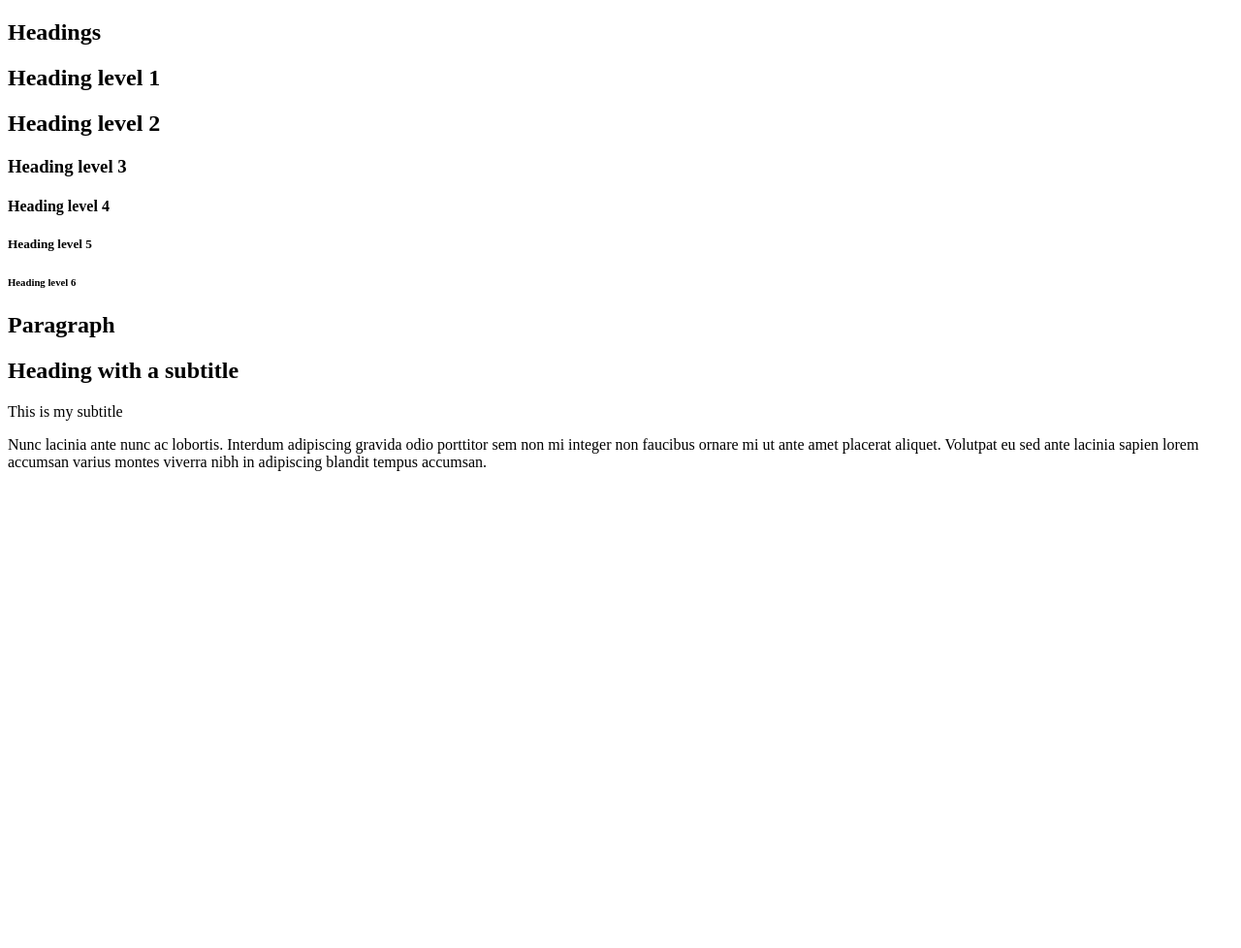
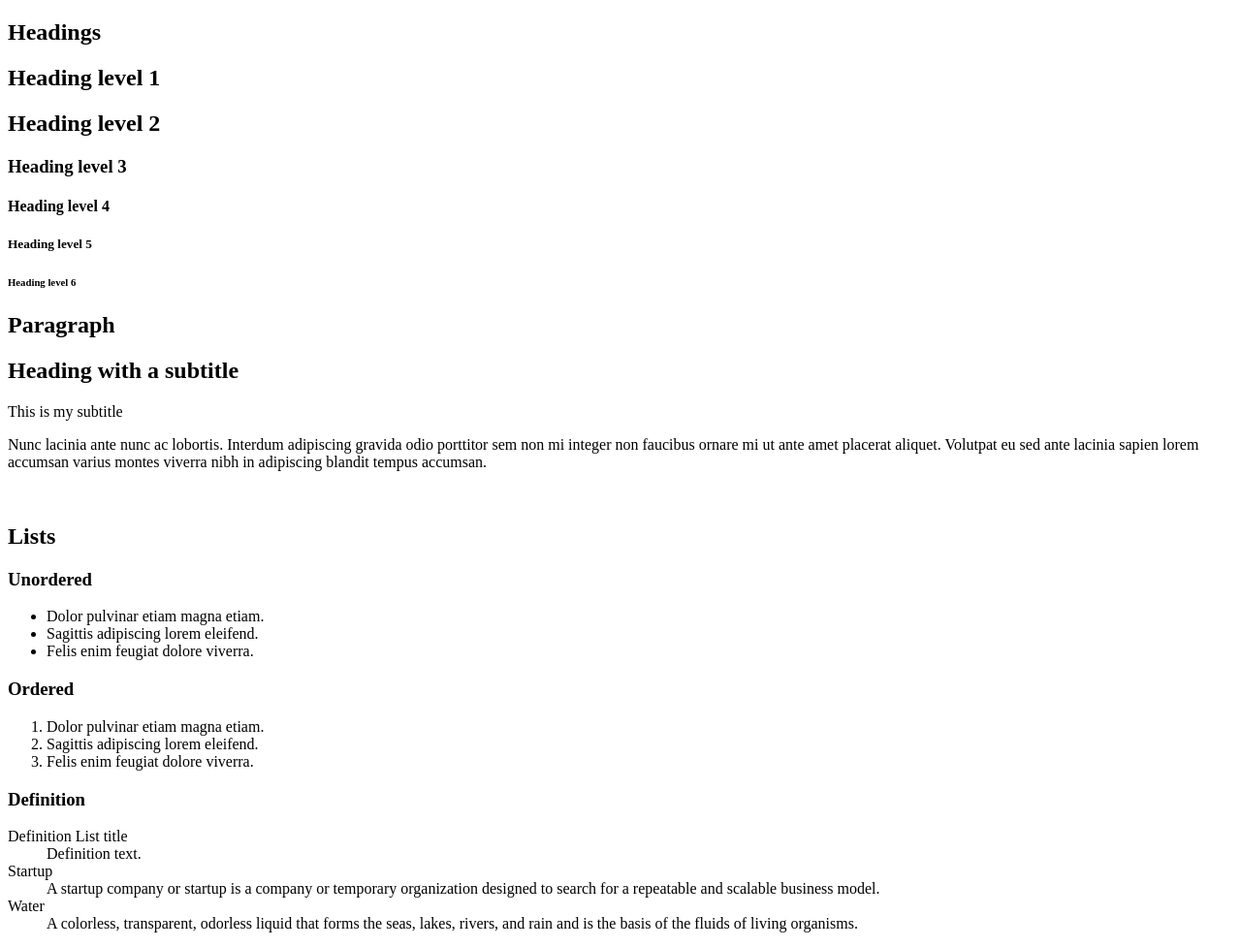
Before and after one commit to handskadi/alx-frontend, a plain HTML site: page 0x00-html_advanced/26-styleguide.html in a window 1280 px wide. Shown: the whole page at 97% size. Before the commit the page ends 800 px from the top, so only its background shows below. Drawn offline with Linux system fonts and the light colour scheme.

Commit message:
Task 26: init

```diff
--- a/0x00-html_advanced/26-styleguide.html
+++ b/0x00-html_advanced/26-styleguide.html
@@ -36,6 +36,38 @@
                 faucibus ornare mi ut ante amet placerat aliquet. Volutpat eu sed ante lacinia sapien lorem accumsan
                 varius montes viverra nibh in adipiscing blandit tempus accumsan.</p>
         </section>
+        <br>
+        <!-- Lists -->
+        <section>
+            <header>
+                <h2>Lists</h2>
+            </header>
+            <div>
+                <h3>Unordered</h3>
+                <ul>
+                    <li>Dolor pulvinar etiam magna etiam.</li>
+                    <li>Sagittis adipiscing lorem eleifend.</li>
+                    <li>Felis enim feugiat dolore viverra.</li>
+                </ul>
+                <h3>Ordered</h3>
+                <ol>
+                    <li>Dolor pulvinar etiam magna etiam.</li>
+                    <li>Sagittis adipiscing lorem eleifend.</li>
+                    <li>Felis enim feugiat dolore viverra.</li>
+                </ol>
+                <h3>Definition</h3>
+                <dl>
+                    <dt>Definition List title</dt>
+                    <dd>Definition text.</dd>
+                    <dt>Startup</dt>
+                    <dd>A startup company or startup is a company or temporary organization designed to search for a repeatable and scalable business model.</dd>
+                    <dt>Water</dt>
+                    <dd>A colorless, transparent, odorless liquid that forms the seas, lakes, rivers, and rain and is the basis of the fluids of living organisms.</dd>
+                </dl>
+
+            </div>
+        </section>
+
     </main>
     <footer>
 
```
